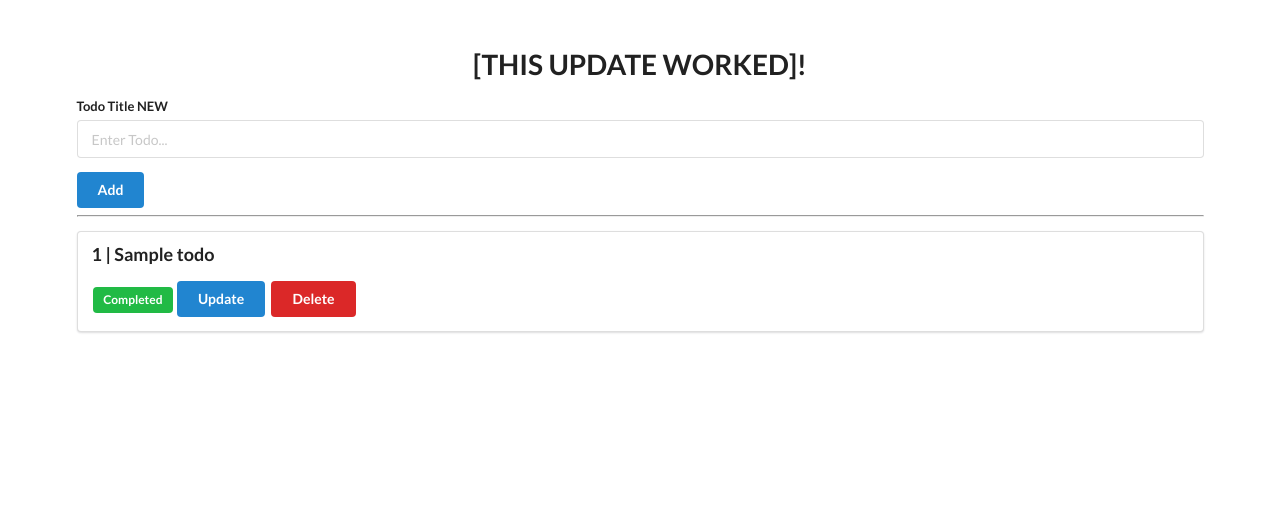
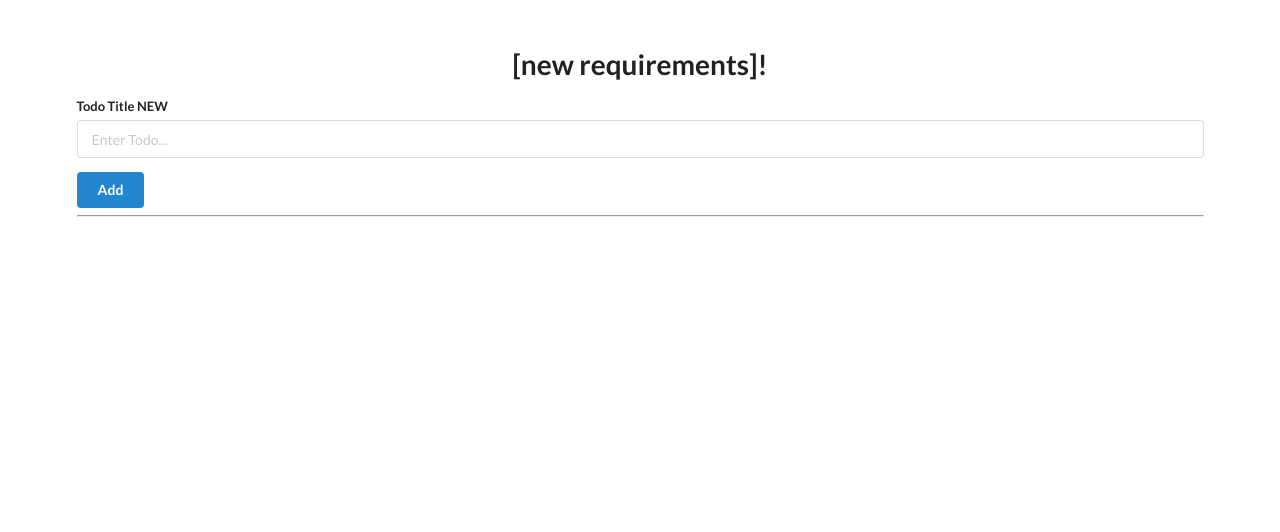
Before and after one commit to casas1010/python-flask-todo, a Flask app: page / in a window 1280 px wide. Shown: the top 532 px of the page. Run offline with Flask 3, Linux system fonts and the light colour scheme; tables that the repository leaves empty hold one stand-in row (values such as "Sample post").

Commit message:
checkpoint

```diff
--- a/application.py
+++ b/application.py
@@ -1,55 +1,12 @@
 from flask import Flask, render_template, request, redirect, url_for
-from flask_sqlalchemy import SQLAlchemy
 
 app = Flask(__name__)
 
-app.config['SQLALCHEMY_DATABASE_URI'] = 'sqlite:///db.sqlite'
-app.config['SQLALCHEMY_TRACK_MODIFICATIONS'] = False
+@app.get("/")
 
-db = SQLAlchemy(app)
 
-app.app_context().push()
-
-class Todo(db.Model):
-    id = db.Column(db.Integer, primary_key=True)
-    title = db.Column(db.String(100))
-    complete = db.Column(db.Boolean)
-
-db.create_all()
-
-@app.get("/")
 def home():
-    todo_list = db.session.query(Todo).all()
-    return render_template("base.html", todos=todo_list)
-
-@app.post("/add")
-def add():
-    title = request.form.get("title")
-    new_todo = Todo(title=title, complete=False)
-
-    db.session.add(new_todo)
-    db.session.commit()
-
-    return redirect(url_for("home"))
-
-@app.get("/update/<int:todo_id>")
-def update(todo_id):
-    todo = db.session.query(Todo).filter(Todo.id == todo_id).first()
-    todo.complete = not todo.complete
-
-    db.session.commit()
-
-    return redirect(url_for("home"))
-
-@app.get("/delete/<int:todo_id>")
-def delete(todo_id):
-    todo = db.session.query(Todo).filter(Todo.id == todo_id).first()
-
-    db.session.delete(todo)
-    db.session.commit()
-
-    return redirect(url_for("home"))
-
+    return render_template("base.html")
 if __name__ == "__main__":
     app.debug = True
     app.run()
--- a/templates/base.html
+++ b/templates/base.html
@@ -13,7 +13,7 @@
 
 <body>
     <div style="margin-top: 50px;" class="ui container">
-        <h1 class="ui center aligned header">[THIS UPDATE WORKED]!</h1>
+        <h1 class="ui center aligned header">[new requirements]!</h1>
 
         <form class="ui form" action="/add" method="post">
             <div class="field">
```
Also changed, not shown: requirements.txt (+352 -7 lines).
